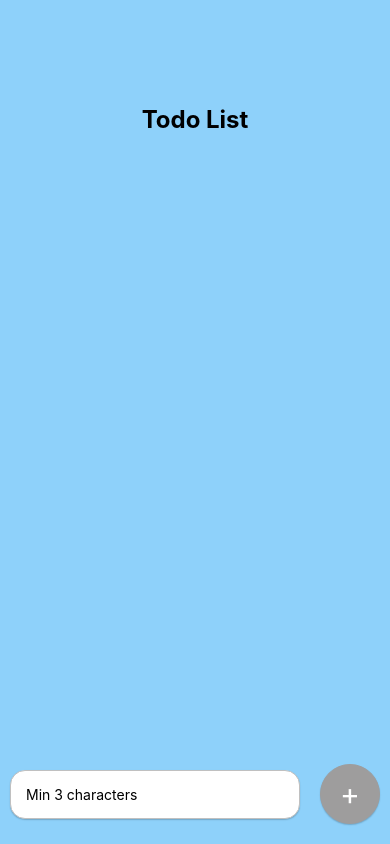
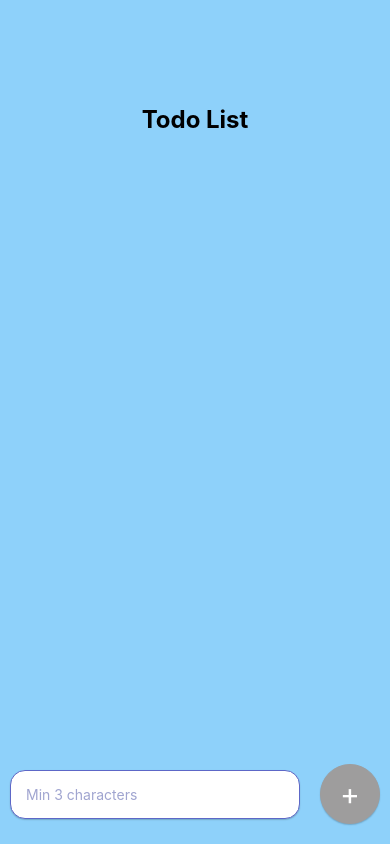
Before and after one commit to spikeganush/Todo-list-react-native, a React Native app: screen / in a window 390 px wide. Built offline with nearby package versions, Linux system fonts and the light colour scheme.

Commit message:
Cosmetic change

```diff
--- a/App.js
+++ b/App.js
@@ -148,6 +148,7 @@ export default function App() {
           placeholder={'Min 3 characters'}
           value={input}
           onChangeText={onTextChange}
+          placeholderTextColor="#A0A5D0"
         />
         <TouchableOpacity
           style={validInput ? styles.button : styles.buttonDisabled}
@@ -251,8 +252,8 @@ const styles = StyleSheet.create({
     paddingHorizontal: 15,
     backgroundColor: '#FFF',
     borderRadius: 15,
-    borderColor: '#C0C0C0',
-    borderWidth: 1,
+    borderColor: '#5D67C7',
+    borderWidth: 1.5,
     width: 290,
     shadowColor: '#000',
     shadowOffset: {
--- a/components/Item.js
+++ b/components/Item.js
@@ -40,10 +40,12 @@ const styles = StyleSheet.create({
     display: 'flex',
     flexDirection: 'row',
     justifyContent: 'space-between',
+    alignItems: 'center',
   },
   text: {
     flex: 1,
     color: 'black',
+    fontSize: 16,
   },
   textDone: {
     flex: 1,
```
